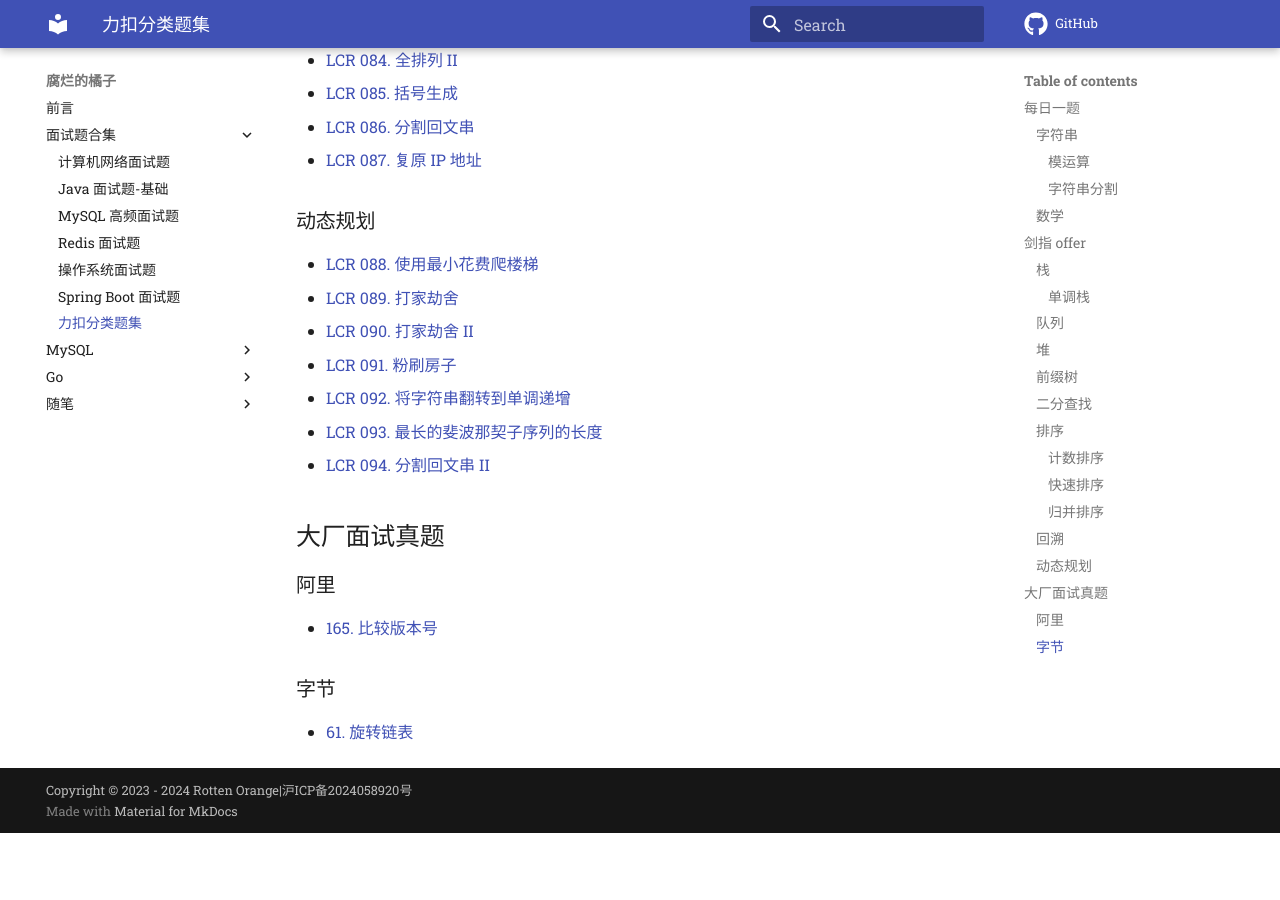
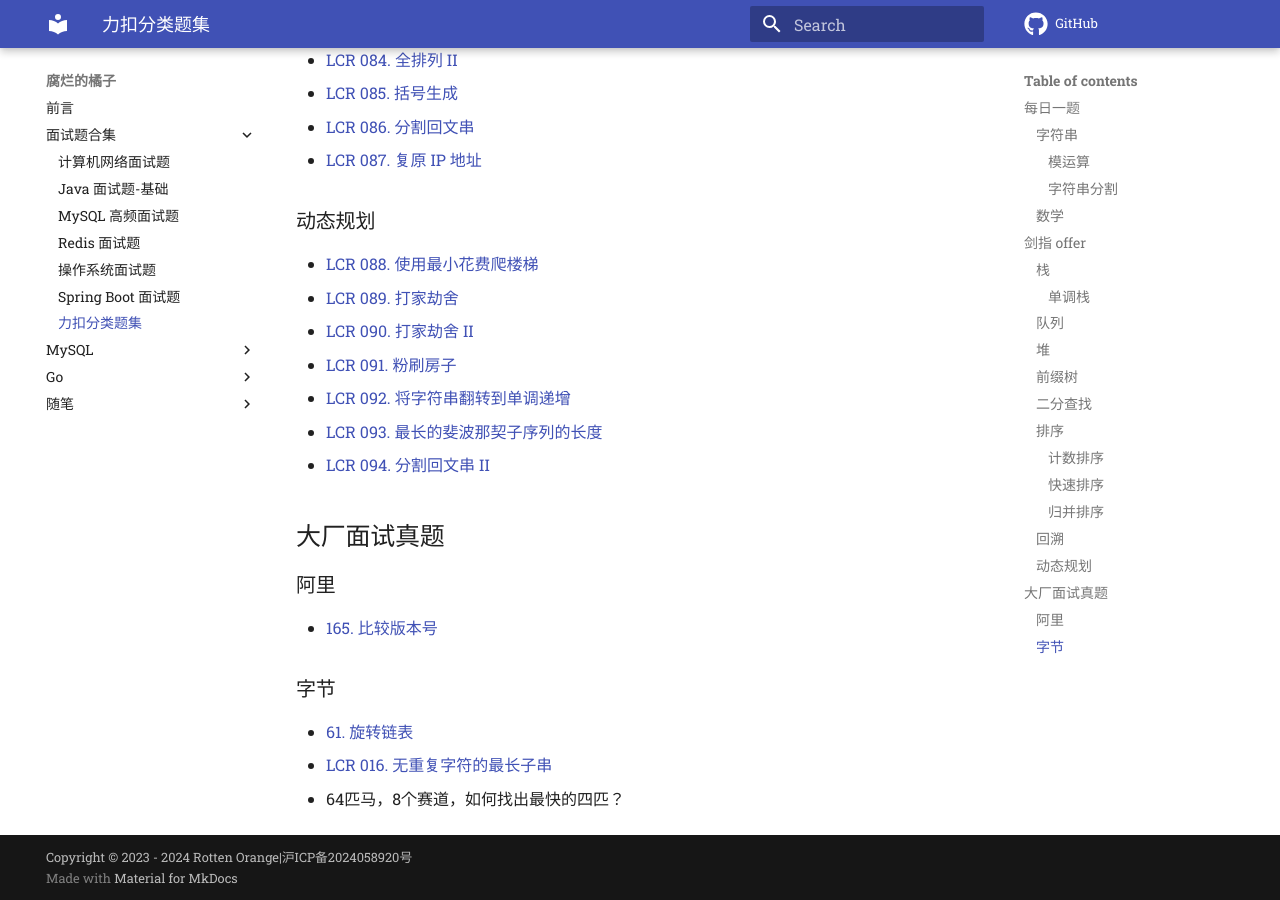
Before and after one commit to z1ming/cs-Hydra, an MkDocs documentation site: the page built from docs/文章/LeetCode.md, in a window 1280 px wide and 900 px high, scrolled down 2332 px. Built offline with MkDocs 1.6.1 and Material for MkDocs 9.7.7, drawn with Linux system fonts in a browser that asks for light colours; comment, search, counter and statistics services are not loaded; before the commit the page ends 3165 px from its top, so only the background shows below that.

Commit message:
Update LeetCode.md
Signed-off-by: Ziming Meng <zimingm94@gmail.com>

```diff
--- a/docs/文章/LeetCode.md
+++ b/docs/文章/LeetCode.md
@@ -105,3 +105,5 @@
 ### 字节
 
 - [61. 旋转链表](https://leetcode.cn/problems/rotate-list/description/)
+- [LCR 016. 无重复字符的最长子串](https://leetcode.cn/problems/wtcaE1/description/)
+- 64匹马，8个赛道，如何找出最快的四匹？
```
